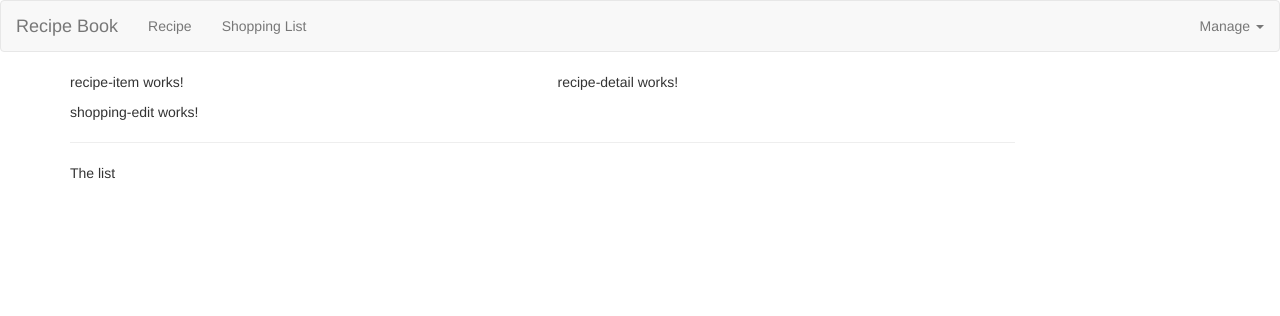
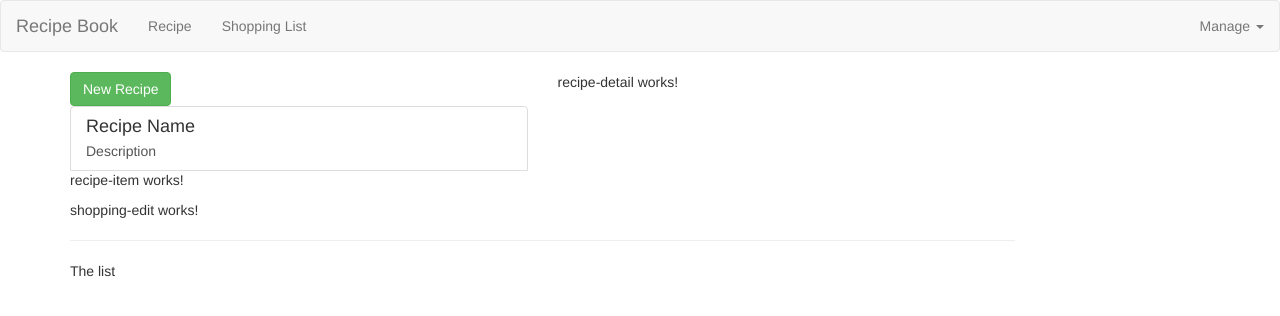
Before and after one commit to AlexL70/UdemyAngular5Project, an Angular app in the folder Assignments/basics-course-project/: page / in a window 1280 px wide. Shown: the top 316 px of the page. Built offline with nearby package versions, Linux system fonts and the light colour scheme.

Commit message:
48. Adding Content to the Recipes Components

```diff
--- a/Assignments/basics-course-project/src/app/recipes/recipe-list/recipe-item/recipe-item.component.ts
+++ b/Assignments/basics-course-project/src/app/recipes/recipe-list/recipe-item/recipe-item.component.ts
@@ -6,7 +6,6 @@ import { Component, OnInit } from '@angular/core';
   styleUrls: ['./recipe-item.component.css']
 })
 export class RecipeItemComponent implements OnInit {
-  recipes = [];
 
   constructor() { }
 
--- a/Assignments/basics-course-project/src/app/recipes/recipe-list/recipe-list.component.html
+++ b/Assignments/basics-course-project/src/app/recipes/recipe-list/recipe-list.component.html
@@ -1 +1,19 @@
-<app-recipe-item></app-recipe-item>
+<div class="row">
+  <div class="col-xs-12">
+    <button class="btn btn-success">New Recipe</button>
+  </div>
+</div>
+<div class="row">
+  <div class="col-xs-12">
+    <a href="#" class="list-group-item clearfix">
+      <div class="pull-left">
+        <h4 class="list-group-item-heading">Recipe Name</h4>
+        <p class="list-group-item-text">Description</p>
+      </div>
+      <span class="pull-right">
+        <img src="" alt="" class="img-responsive" style="max-height: 50px;">
+      </span>
+    </a>
+      <app-recipe-item></app-recipe-item>
+  </div>
+</div>
--- a/Assignments/basics-course-project/src/app/recipes/recipe-list/recipe-list.component.ts
+++ b/Assignments/basics-course-project/src/app/recipes/recipe-list/recipe-list.component.ts
@@ -1,4 +1,5 @@
 import { Component, OnInit } from '@angular/core';
+import { Recipe } from '../recipe.model';
 
 @Component({
   selector: 'app-recipe-list',
@@ -6,6 +7,11 @@ import { Component, OnInit } from '@angular/core';
   styleUrls: ['./recipe-list.component.css']
 })
 export class RecipeListComponent implements OnInit {
+  recipes: Recipe[] = [
+    new Recipe('A test recipe', 'This is just a test recipe description',
+    // tslint:disable-next-line:max-line-length
+    `https://www.google.com/imgres?imgurl=https%3A%2F%2Fupload.wikimedia.org%2Fwikipedia%2Fcommons%2Fthumb%2Fc%2Fcc%2FRecipe-575434.svg%2F1199px-Recipe-575434.svg.png&imgrefurl=https%3A%2F%2Fcommons.wikimedia.org%2Fwiki%2FFile%3ARecipe-575434.svg&docid=H4ROo-OAOZiKPM&tbnid=6cJdALsSsjm86M%3A&vet=10ahUKEwif15DT6O7ZAhVI8WMKHUAED98QMwinAigDMAM..i&w=1199&h=1024&client=firefox-b-1-ab&bih=689&biw=1512&q=recipe&ved=0ahUKEwif15DT6O7ZAhVI8WMKHUAED98QMwinAigDMAM&iact=mrc&uact=8`)
+  ];
 
   constructor() { }
 
```
